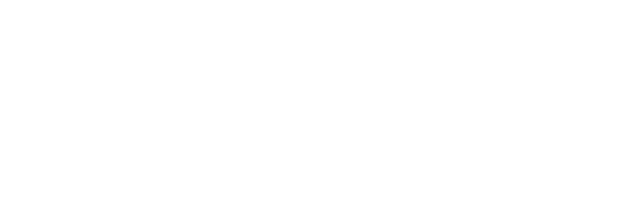
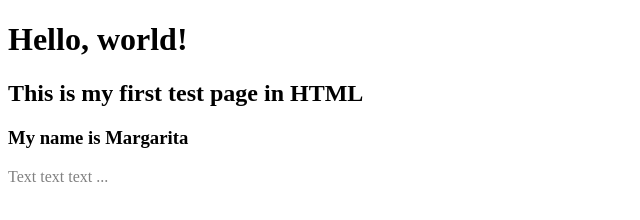
Before and after one commit to MargaritaLukina/QA18_Demo2, a plain HTML site: page src/main/index.html in a window 1280 px wide. Shown: the whole page, without its empty margins (0-640 px from the left). Drawn offline with Linux system fonts and the light colour scheme.

Commit message:
Updates for webinar

```diff
--- a/src/main/index.html
+++ b/src/main/index.html
@@ -3,8 +3,16 @@
 <head>
     <meta charset="UTF-8">
     <title>Welcome</title>
+
 </head>
 <body>
+<div id="mainDiv">
+    <h1>Hello, world!</h1>
+    <h2>This is my first test page in HTML</h2>
+    <h3>My name is Margarita</h3>
+    <p style="color: grey">Text text text ...</p>
+
+</div>
 
 </body>
 </html>
--- /dev/null
+++ b/src/main/style.css
@@ -0,0 +1,8 @@
+H1 {
+  color: blue;
+  font-family: Verdana;
+  text-align: center;
+}
+P {
+  padding-left: 20px;
+}
```
Also changed, not shown: src/main/index2.html (added, +15 -0 lines), src/main/index3.html (added, +18 -0 lines).
